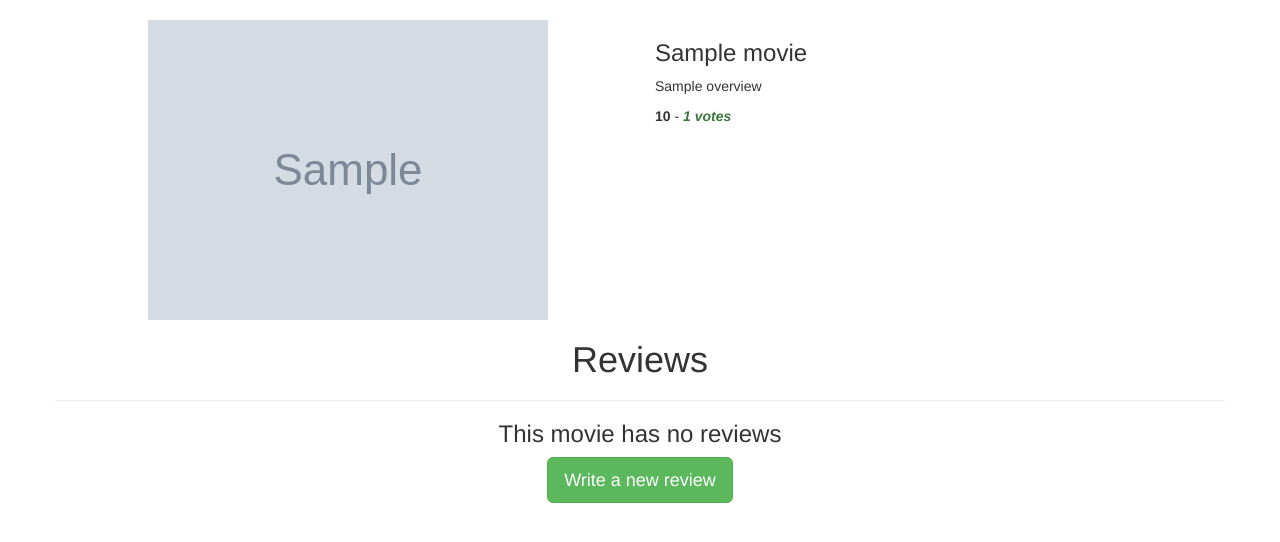
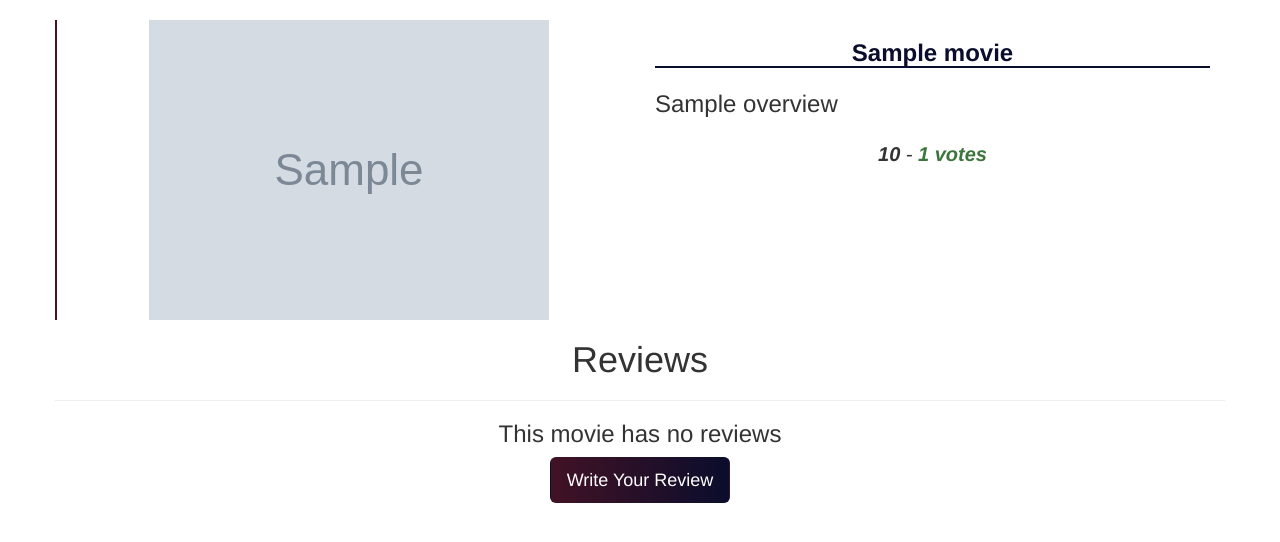
Before and after one commit to Reuben-Kipkemboi/Movie-Watchlist, a Flask app: template app/templates/movie.html in a window 1280 px wide. Shown: the part 52-594 px from the top of the page. Run offline with Flask 2, Linux system fonts and the light colour scheme; the template is opened without the code that fills it: most values are stand-ins (such as "Sample title", 1, 10 or a date in 2020); grey boxes marked "Sample" are stand-in pictures; some libraries are stand-ins or nearby versions.

Commit message:
st:button and paragraph -styling - optimizes pargraph and button styling

```diff
--- a/app/static/css/index.css
+++ b/app/static/css/index.css
@@ -9,3 +9,31 @@
 .row ul{
     list-style-type: none;
 }
+#title{
+    font-weight: bold;
+    color: rgb(10, 13, 44);
+    border-bottom: 2px solid rgb(10, 13, 44) ;
+
+}
+#title, #overview{
+    margin-bottom: 3%;
+}
+#overview{
+    font-size: 3vh;
+    line-height: 1.6;
+}
+#review-btn{
+    background-image:
+    linear-gradient(to right,rgb(66, 18, 37), rgb(10, 13, 44));
+    color: #ffffff;
+}
+#poster{
+    /* box-shadow: 0 4px 8px 0; */
+    border-left: 2px solid rgb(66, 18, 37);
+
+}
+#ratings{
+    text-align: center;
+    font-size: 2.5vh;
+    font-style: italic;
+}
--- a/app/templates/macros.html
+++ b/app/templates/macros.html
@@ -17,7 +17,7 @@
 {% macro displayReviews(review_list) %}
     {% for review in review_list %}
     <div class="col-xs-12 col-sm-4 col-md-4 col-lg-4 review-card">
-        <h2> {{ review.title}} </h2>
+        <h2 class="text-center"> {{ review.title}} </h2>
         <p> {{ review.review | truncate(30) }}</p>
     </div>
     {% endfor %}
--- a/app/templates/movie.html
+++ b/app/templates/movie.html
@@ -11,14 +11,14 @@
     <!-- Poster background -->
     <div class="row">
         <div class="col-xs-6 col-sm-6 col-md-6 col-lg-6 posterPath"
-            style="background: url({{movie.poster}}) no-repeat center center; height:300px;">
+            style="background: url({{movie.poster}}) no-repeat center center; height:300px;" id="poster">
         </div>
 
         <div class="col-xs-6 col-sm-6 col-md-6 col-lg-6 movie-details">
-            <h3>{{ movie.title }}</h3>
+            <h3 class="text-center" id="title">{{ movie.title }}</h3>
 
-            <p class="overview"> {{ movie.overview }}</p>
-            <p class="ratings"> <b> {{ movie.vote_average }}</b> - <b><i class="text-success">{{ movie.vote_count}}
+            <p class="overview" id="overview"> {{ movie.overview }}</p>
+            <p class="ratings " id="ratings"> <b> {{ movie.vote_average }}</b> - <b><i class="text-success">{{ movie.vote_count}}
                         votes </i></b> </p>
 
 
@@ -37,7 +37,7 @@
         {% else%}
         <h3 class="text-center">This movie has no reviews </h3>
 
-        <a class="btn btn-success btn-lg text-center" href="/movie/review/new/{{movie.id}}"> Write a new review</a>
+        <a class="btn btn-lg text-center" id="review-btn" href="/movie/review/new/{{movie.id}}"> Write Your Review</a>
         {% endif %}
 
     </div>
```
